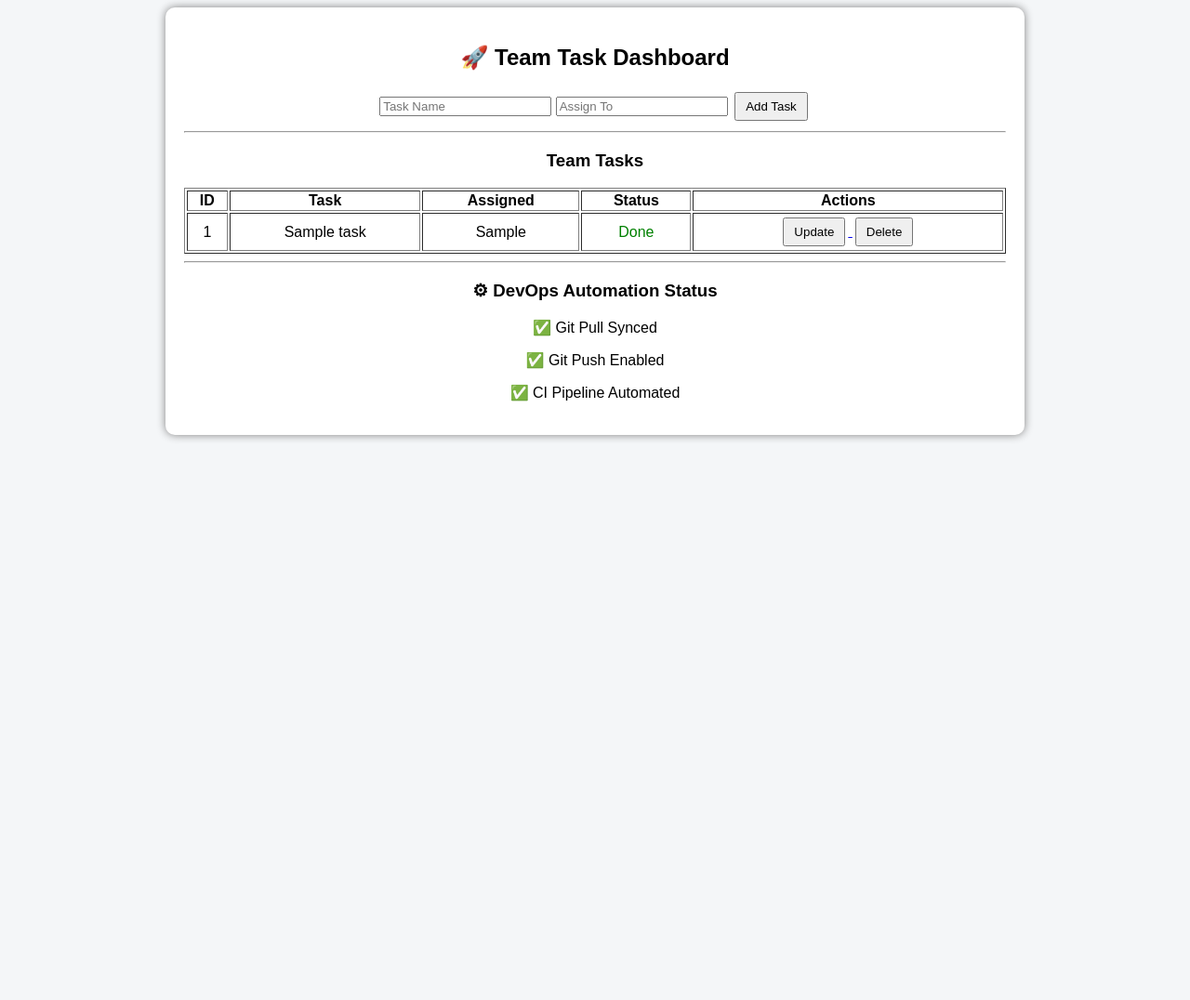
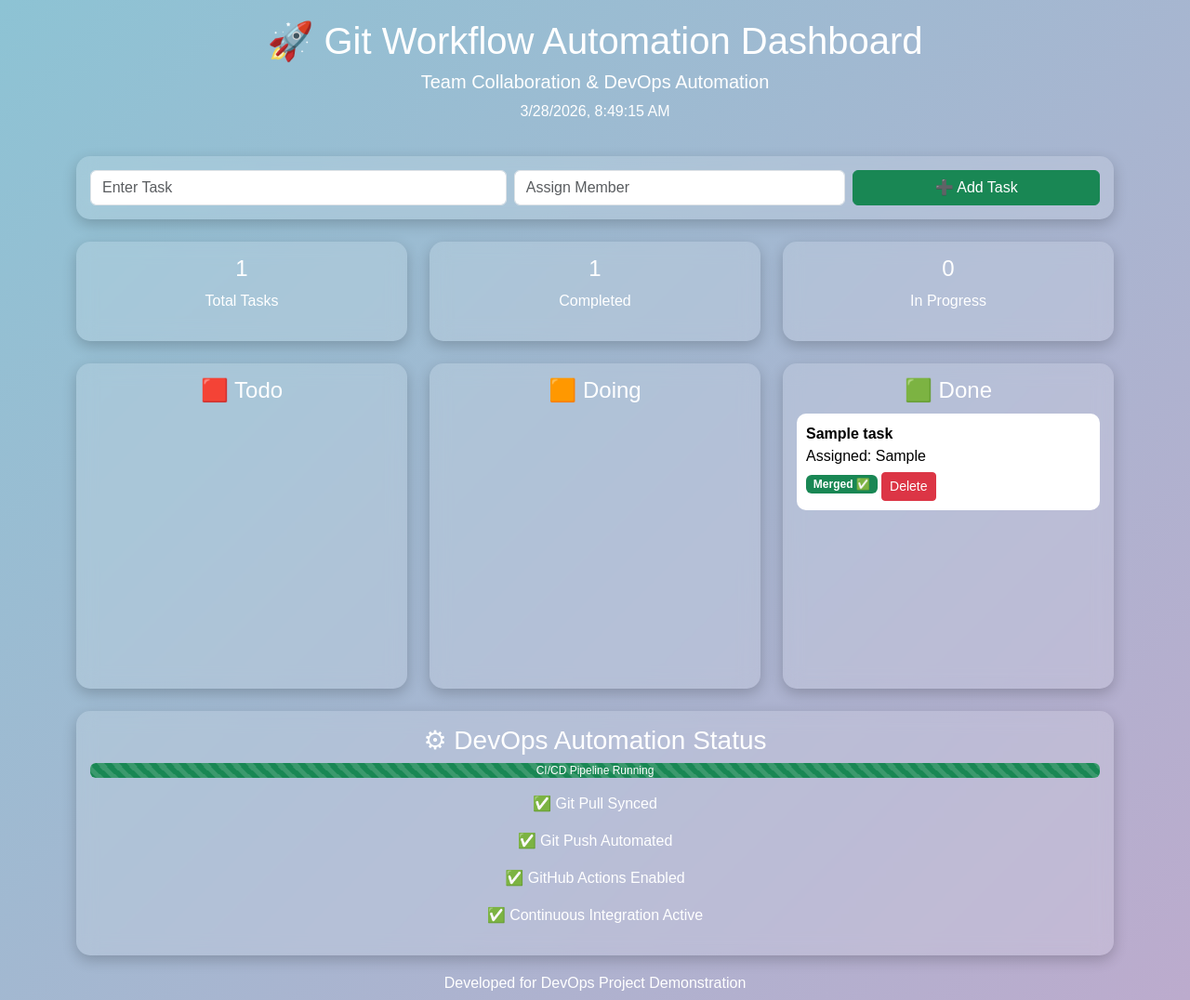
Before and after one commit to sonali-kommawar/GitWorkflowAutomation, a Flask app: page /dashboard in a window 1280 px wide. Shown: the whole page at 93% size. Before the commit the page ends 474 px from the top, so only its background shows below. Run offline with Flask 3, Linux system fonts and the light colour scheme; tables that the repository leaves empty hold one stand-in row (values such as "Sample post").

Commit message:
Added colorful DevOps dashboard with task management features

```diff
--- a/templates/dashboard.html
+++ b/templates/dashboard.html
@@ -1,32 +1,57 @@
 <!DOCTYPE html>
 <html>
 <head>
-<title>Team Task Dashboard</title>
+<title>DevOps Team Dashboard</title>
+
+<!-- Bootstrap -->
+<link href="https://cdn.jsdelivr.net/npm/bootstrap@5.3.2/dist/css/bootstrap.min.css" rel="stylesheet">
 
 <style>
+
 body{
-    font-family:Arial;
-    background:#f4f6f8;
-    text-align:center;
+    background: linear-gradient(135deg,#8dc3d4,#bcabcd);
+    font-family: Arial;
+    color:white;
 }
 
-.container{
-    width:70%;
-    margin:auto;
-    background:white;
+/* Header */
+.header{
+    text-align:center;
     padding:20px;
-    border-radius:10px;
-    box-shadow:0px 0px 10px gray;
 }
 
-button{
-    padding:6px 10px;
-    margin:3px;
+/* Glass card effect */
+.card-style{
+    background: rgba(255,255,255,0.15);
+    backdrop-filter: blur(10px);
+    border-radius:15px;
+    padding:15px;
+    box-shadow:0 5px 15px rgba(0,0,0,0.2);
 }
 
-.todo{color:red;}
-.doing{color:orange;}
-.done{color:green;}
+/* Columns */
+.column{
+    min-height:350px;
+}
+
+/* Task card */
+.task{
+    background:white;
+    color:black;
+    padding:10px;
+    margin:10px 0;
+    border-radius:10px;
+}
+
+.btn-sm{
+    margin-top:5px;
+}
+
+.footer{
+    text-align:center;
+    margin-top:20px;
+}
+
 </style>
 </head>
 
@@ -34,64 +59,150 @@
 
 <div class="container">
 
-<h2>🚀 Team Task Dashboard</h2>
+<!-- HEADER -->
+<div class="header">
+    <h1>🚀 Git Workflow Automation Dashboard</h1>
+    <h5>Team Collaboration & DevOps Automation</h5>
+    <p id="clock"></p>
+</div>
 
-<form action="/add_task" method="POST">
-    <input name="title" placeholder="Task Name" required>
-    <input name="assigned" placeholder="Assign To" required>
-    <button>Add Task</button>
+<!-- ADD TASK -->
+<div class="card-style mb-4">
+<form action="/add_task" method="POST" class="row g-2">
+
+<div class="col-md-5">
+<input name="title" class="form-control" placeholder="Enter Task" required>
+</div>
+
+<div class="col-md-4">
+<input name="assigned" class="form-control" placeholder="Assign Member" required>
+</div>
+
+<div class="col-md-3">
+<button class="btn btn-success w-100">➕ Add Task</button>
+</div>
+
 </form>
+</div>
 
-<hr>
+<!-- COUNTERS -->
+<div class="row text-center mb-4">
 
-<h3>Team Tasks</h3>
+<div class="col">
+<div class="card-style">
+<h4>{{tasks|length}}</h4>
+<p>Total Tasks</p>
+</div>
+</div>
 
-<table border="1" width="100%">
-<tr>
-<th>ID</th>
-<th>Task</th>
-<th>Assigned</th>
-<th>Status</th>
-<th>Actions</th>
-</tr>
+<div class="col">
+<div class="card-style">
+<h4>{{tasks|selectattr("status","equalto","Done")|list|length}}</h4>
+<p>Completed</p>
+</div>
+</div>
 
-{% for task in tasks %}
-<tr>
-<td>{{task.id}}</td>
-<td>{{task.title}}</td>
-<td>{{task.assigned_to}}</td>
-
-<td class="
-{% if task.status=='Todo' %}todo
-{% elif task.status=='Doing' %}doing
-{% else %}done
-{% endif %}
-">
-{{task.status}}
-</td>
-
-<td>
-<a href="/update/{{task.id}}">
-<button>Update</button>
-</a>
-
-<a href="/delete/{{task.id}}">
-<button>Delete</button>
-</a>
-</td>
-</tr>
-{% endfor %}
-
-</table>
-
-<hr>
-
-<h3>⚙ DevOps Automation Status</h3>
-<p>✅ Git Pull Synced</p>
-<p>✅ Git Push Enabled</p>
-<p>✅ CI Pipeline Automated</p>
+<div class="col">
+<div class="card-style">
+<h4>{{tasks|selectattr("status","equalto","Doing")|list|length}}</h4>
+<p>In Progress</p>
+</div>
+</div>
 
 </div>
 
+<!-- TASK BOARD -->
+<div class="row">
+
+<!-- TODO -->
+<div class="col-md-4">
+<div class="card-style column">
+<h4 class="text-center">🟥 Todo</h4>
+
+{% for task in tasks if task.status=="Todo" %}
+<div class="task">
+<b>{{task.title}}</b><br>
+Assigned: {{task.assigned_to}}<br>
+
+<a href="/update/{{task.id}}" class="btn btn-warning btn-sm">Start</a>
+<a href="/delete/{{task.id}}" class="btn btn-danger btn-sm">Delete</a>
+</div>
+{% endfor %}
+
+</div>
+</div>
+
+<!-- DOING -->
+<div class="col-md-4">
+<div class="card-style column">
+<h4 class="text-center">🟧 Doing</h4>
+
+{% for task in tasks if task.status=="Doing" %}
+<div class="task">
+<b>{{task.title}}</b><br>
+Assigned: {{task.assigned_to}}<br>
+
+<a href="/update/{{task.id}}" class="btn btn-primary btn-sm">Complete</a>
+<a href="/delete/{{task.id}}" class="btn btn-danger btn-sm">Delete</a>
+</div>
+{% endfor %}
+
+</div>
+</div>
+
+<!-- DONE -->
+<div class="col-md-4">
+<div class="card-style column">
+<h4 class="text-center">🟩 Done</h4>
+
+{% for task in tasks if task.status=="Done" %}
+<div class="task">
+<b>{{task.title}}</b><br>
+Assigned: {{task.assigned_to}}<br>
+
+<span class="badge bg-success">Merged ✅</span>
+<a href="/delete/{{task.id}}" class="btn btn-danger btn-sm">Delete</a>
+</div>
+{% endfor %}
+
+</div>
+</div>
+
+</div>
+
+<!-- DEVOPS PANEL -->
+<div class="card-style mt-4 text-center">
+
+<h3>⚙ DevOps Automation Status</h3>
+
+<div class="progress mb-3">
+<div class="progress-bar bg-success progress-bar-striped progress-bar-animated"
+style="width:100%">
+CI/CD Pipeline Running
+</div>
+</div>
+
+<p>✅ Git Pull Synced</p>
+<p>✅ Git Push Automated</p>
+<p>✅ GitHub Actions Enabled</p>
+<p>✅ Continuous Integration Active</p>
+
+</div>
+
+<div class="footer">
+<h6>Developed for DevOps Project Demonstration</h6>
+</div>
+
+</div>
+
+<!-- CLOCK SCRIPT -->
+<script>
+function updateClock(){
+    document.getElementById("clock").innerHTML =
+        new Date().toLocaleString();
+}
+setInterval(updateClock,1000);
+</script>
+
 </body>
 </html>
--- a/templates/login.html
+++ b/templates/login.html
@@ -20,7 +20,7 @@
             display:flex;
             justify-content:center;
             align-items:center;
-            background:linear-gradient(135deg,#667eea,#764ba2,#ff758c);
+            background:linear-gradient(135deg,#4f525d,#6a686d,#c7acb1);
             background-size:400% 400%;
             animation:gradientMove 10s infinite alternate;
         }
```
